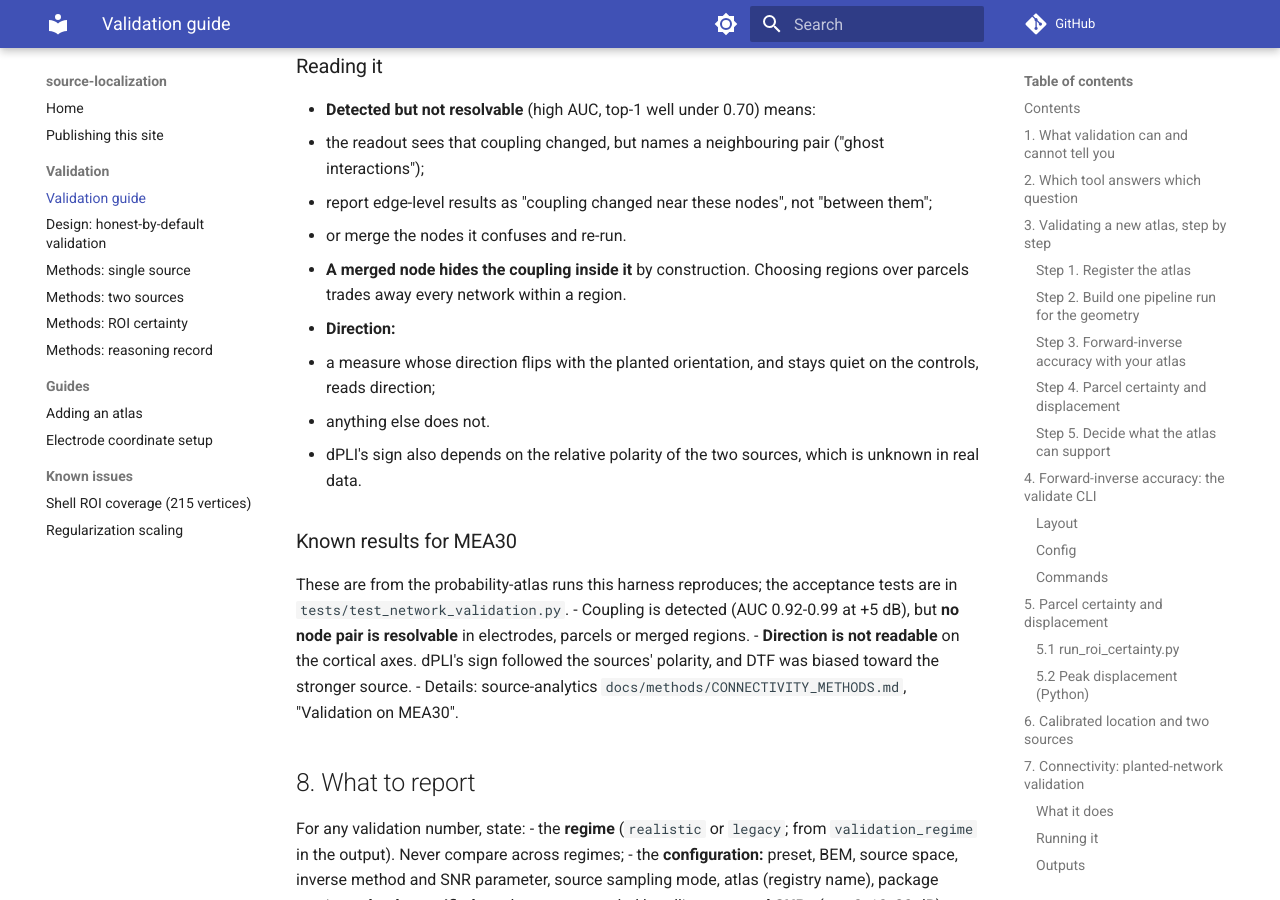
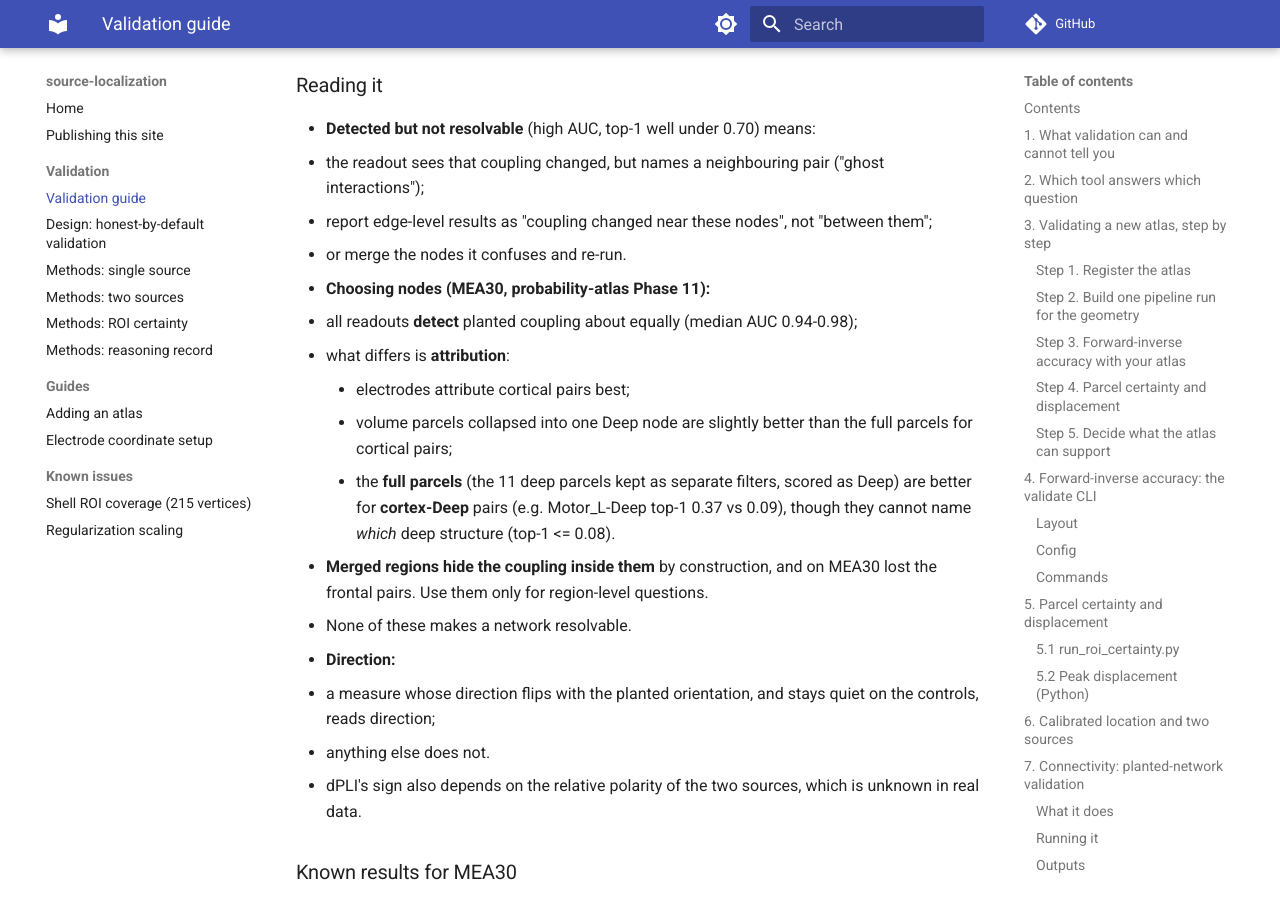
Before and after one commit to alexedmon1/source-localization, an MkDocs documentation site: the page built from docs/validation/README.md, in a window 1280 px wide and 900 px high, scrolled down 10705 px. Built offline with MkDocs 1.6.1 and Material for MkDocs 9.7.7, drawn with Linux system fonts in a browser that asks for light colours; comment, search, counter and statistics services are not loaded; some of the changed text lies outside the part shown.

Commit message:
Network validation default readouts from probability-atlas Phase 11: electrodes, parcels (Deep collapsed), full parcels; regions opt-in
Co-Authored-By: Claude Opus 5.5 (1M context) <noreply@anthropic.com>

```diff
--- a/docs/validation/README.md
+++ b/docs/validation/README.md
@@ -352,9 +352,10 @@ n_truths: 50
 bands: {theta: [6, 8], beta: [15, 25], low_gamma: [35, 45]}
 snrs_db: [-10, -5, 0, 5]
 truth_labels: {collapse_volume: true}   # pair node names: parcels, volume parcels as one "Deep"
-readouts:
+readouts:                               # these three are the default; R-region is opt-in
   - {name: R-el, type: electrodes}
   - {name: R-parcel, type: nodes, collapse_volume: true}
+  - {name: R-parcel-full, type: nodes, collapse_volume: false}   # volume parcels kept, scored at the truth level
   - {name: R-region, type: nodes, collapse_volume: true, merge_map: regions.json}    # {parcel: region}
 pairs:
   - {class: dorsal_far, a: Frontal_Anterior, b: Retrosplenial_L, axis: AP}   # axis only for the directed stage
@@ -397,8 +398,17 @@ one BLAS thread each.
   - the readout sees that coupling changed, but names a neighbouring pair ("ghost interactions");
   - report edge-level results as "coupling changed near these nodes", not "between them";
   - or merge the nodes it confuses and re-run.
-- **A merged node hides the coupling inside it** by construction. Choosing regions over parcels trades away every
-  network within a region.
+- **Choosing nodes (MEA30, probability-atlas Phase 11):**
+  - all readouts **detect** planted coupling about equally (median AUC 0.94-0.98);
+  - what differs is **attribution**:
+    - electrodes attribute cortical pairs best;
+    - volume parcels collapsed into one Deep node are slightly better than the full parcels for cortical pairs;
+    - the **full parcels** (the 11 deep parcels kept as separate filters, scored as Deep) are better for
+      **cortex-Deep** pairs (e.g. Motor_L-Deep top-1 0.37 vs 0.09), though they cannot name *which* deep
+      structure (top-1 <= 0.08).
+  - **Merged regions hide the coupling inside them** by construction, and on MEA30 lost the frontal pairs. Use
+    them only for region-level questions.
+  - None of these makes a network resolvable.
 - **Direction:**
   - a measure whose direction flips with the planted orientation, and stays quiet on the controls, reads
     direction;
```
Also changed, not shown: 1 other file.
